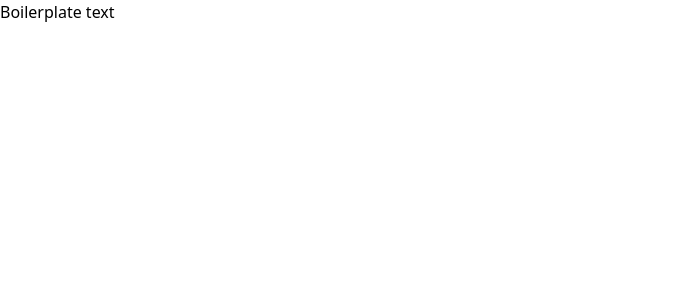
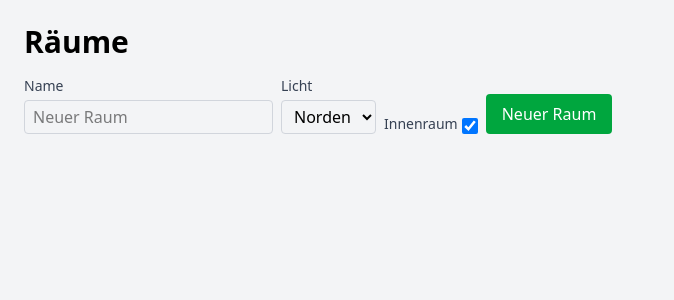
Before and after one commit to pb-coding/pflanzen-manager, a React (Vite) app: page / in a window 1280 px wide. Shown: the top 300 px of the page, without its empty margins (0-674 px from the left). Built offline with nearby package versions, Linux system fonts and the light colour scheme.

Commit message:
rooms overview

```diff
--- a/src/App.tsx
+++ b/src/App.tsx
@@ -1,12 +1,12 @@
-function App() {
+import React from 'react';
+import RoomsOverview from './components/RoomsOverview';
 
+const App: React.FC = () => {
   return (
-    <>
-      <p>
-        Boilerplate text
-      </p>
-    </>
-  )
-}
+    <div className="min-h-screen bg-gray-100">
+      <RoomsOverview />
+    </div>
+  );
+};
 
-export default App
+export default App;
--- /dev/null
+++ b/src/components/RoomsOverview.tsx
@@ -0,0 +1,128 @@
+import React, { useEffect, useState, FormEvent } from 'react';
+import { useStore } from '../store/useStore';
+import { LightDirection, Room } from '../types/models';
+
+const directionIcon = (dir: LightDirection) => {
+  switch (dir) {
+    case 'North': return '⬆️';
+    case 'East': return '➡️';
+    case 'South': return '⬇️';
+    case 'West': return '⬅️';
+    default: return '';
+  }
+};
+
+const RoomsOverview: React.FC = () => {
+  const rooms = useStore(state => state.rooms);
+  const plants = useStore(state => state.plants);
+  const tasks = useStore(state => state.tasks);
+  const loadRooms = useStore(state => state.loadRooms);
+  const loadPlants = useStore(state => state.loadPlants);
+  const loadTasks = useStore(state => state.loadTasks);
+  const addRoom = useStore(state => state.addRoom);
+
+  const [name, setName] = useState('');
+  const [lightDirection, setLightDirection] = useState<LightDirection>('North');
+  const [indoor, setIndoor] = useState(true);
+  const [isSubmitting, setIsSubmitting] = useState(false);
+
+  useEffect(() => {
+    loadRooms();
+    loadPlants();
+    loadTasks();
+  }, [loadRooms, loadPlants, loadTasks]);
+
+  const handleSubmit = async (e: FormEvent) => {
+    e.preventDefault();
+    if (!name.trim()) return;
+    setIsSubmitting(true);
+    try {
+      await addRoom({ name: name.trim(), lightDirection, indoor });
+      setName('');
+      setLightDirection('North');
+      setIndoor(true);
+    } finally {
+      setIsSubmitting(false);
+    }
+  };
+
+  const countOpenTasks = (room: Room) => {
+    const plantIds = plants.filter(p => p.roomId === room.id).map(p => p.id);
+    return tasks.filter(t => plantIds.includes(t.plantId) && !t.done).length;
+  };
+
+  return (
+    <div className="p-6">
+      <h1 className="text-3xl font-bold mb-4">Räume</h1>
+      <form onSubmit={handleSubmit} className="mb-6 flex flex-wrap gap-2 items-end">
+        <div>
+          <label className="block text-sm font-medium text-gray-700">Name</label>
+          <input
+            className="mt-1 block w-full border border-gray-300 rounded px-2 py-1"
+            value={name}
+            onChange={e => setName(e.target.value)}
+            placeholder="Neuer Raum"
+          />
+        </div>
+        <div>
+          <label className="block text-sm font-medium text-gray-700">Licht</label>
+          <select
+            className="mt-1 block w-full border border-gray-300 rounded px-2 py-1"
+            value={lightDirection}
+            onChange={e => setLightDirection(e.target.value as LightDirection)}
+          >
+            <option value="North">Norden</option>
+            <option value="East">Osten</option>
+            <option value="South">Süden</option>
+            <option value="West">Westen</option>
+          </select>
+        </div>
+        <div className="flex items-center space-x-1">
+          <label className="block text-sm font-medium text-gray-700">Innenraum</label>
+          <input
+            type="checkbox"
+            checked={indoor}
+            onChange={e => setIndoor(e.target.checked)}
+            className="mt-1 h-4 w-4"
+          />
+        </div>
+        <button
+          type="submit"
+          disabled={isSubmitting}
+          className="bg-green-600 text-white px-4 py-2 rounded hover:bg-green-700 disabled:opacity-50"
+        >
+          {isSubmitting ? 'Erstellen...' : 'Neuer Raum'}
+        </button>
+      </form>
+      <div className="grid grid-cols-1 sm:grid-cols-2 lg:grid-cols-3 gap-4">
+        {rooms.map(room => (
+          <div key={room.id} className="bg-white shadow rounded p-4">
+            <div className="flex items-center justify-between">
+              <h2 className="text-xl font-semibold">{room.name}</h2>
+              <span className="text-2xl" title={room.lightDirection}>
+                {directionIcon(room.lightDirection)}
+              </span>
+            </div>
+            <div className="mt-2 space-x-1">
+              {plants.filter(p => p.roomId === room.id).slice(0, 3).map(p => (
+                <span
+                  key={p.id}
+                  className="inline-block bg-green-100 text-green-800 rounded-full px-2 py-1 text-sm"
+                >
+                  {p.name}
+                </span>
+              ))}
+            </div>
+            {countOpenTasks(room) > 0 && (
+              <div className="mt-2 text-sm text-red-600">
+                {countOpenTasks(room)} offene Aufgabe{countOpenTasks(room) > 1 ? 'n' : ''}
+              </div>
+            )}
+          </div>
+        ))}
+      </div>
+    </div>
+  );
+};
+
+export default RoomsOverview;
```
